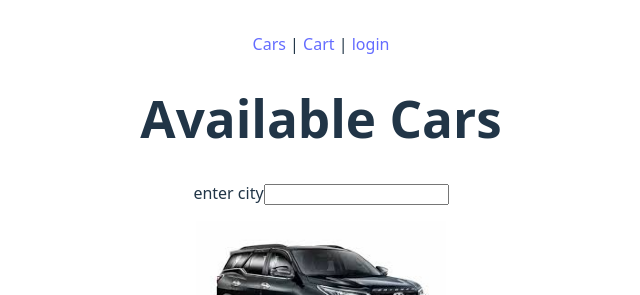
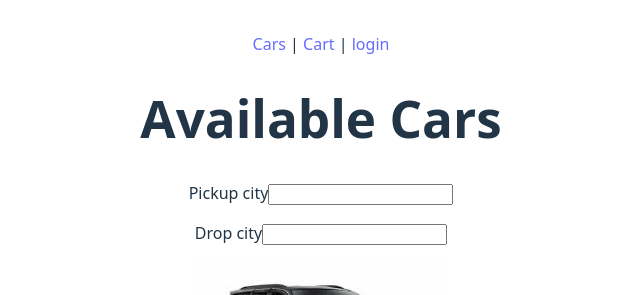
Before and after one commit to AmalHisham/car-rental-app, a React (Vite) app: page / in a window 1280 px wide. Shown: the top 295 px of the page, without its empty margins (319-959 px from the left). Built offline with nearby package versions, Linux system fonts and the light colour scheme.

Commit message:
implemented debouncing

```diff
--- a/src/components/common/CitySearch.jsx
+++ b/src/components/common/CitySearch.jsx
@@ -32,7 +32,12 @@ export default function CitySearch({label}) {
 
             <ul>
             {Array.isArray(cities) && cities.map((city) => (
-                <li key={city.id}>{city.city}</li>
+                <li key={city.id} onClick={() => {
+                setQuery(city.city)
+                setCities([])
+            }}>
+            {city.city}
+            </li>
             ))}
             </ul>
         </div>
--- a/src/pages/Cars.jsx
+++ b/src/pages/Cars.jsx
@@ -6,7 +6,8 @@ export default function Cars() {
     return (
         <>
         <h1>Available Cars</h1>
-        <CitySearch label = "enter city"/>
+        <CitySearch label = "Pickup city"/>
+        <CitySearch label = "Drop city"/>
         {carsData.map((item) => <CarCard key = {item.id} car = {item}/>)}
         </>
 
```
Also changed, not shown: src/context/CarContext.jsx (added).
